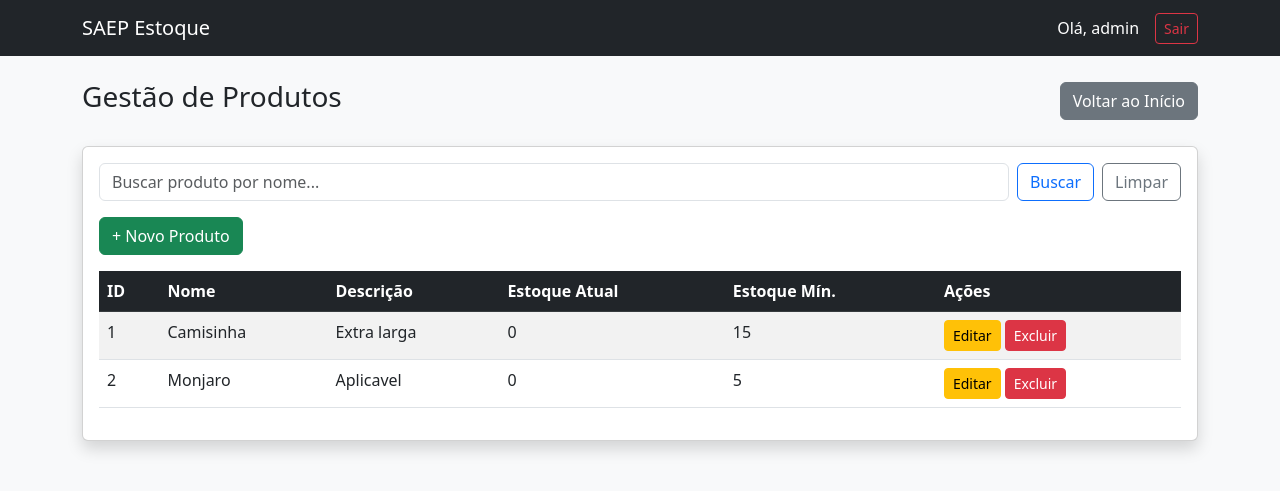
After one commit to Guiih25/Exemplo_SAEP, a Flask app: page /produtos in a window 1280 px wide. The commit adds this page. Shown: the top 491 px of the page. Run offline with Flask 3, Linux system fonts and the light colour scheme; a user stored in the database is signed in.

Commit message:
use com moderação

```diff
--- a/app.py
+++ b/app.py
@@ -53,5 +53,52 @@ def logout():
 def dashboard():
     return render_template('dashboard.html')
 
+@app.route('/produtos/salvar', methods=['POST'])
+@login_required
+def salvar_produto():
+    id_produto = request.form.get('id_produto')
+    nome = request.form.get('nome')
+    descricao = request.form.get('descricao')
+    estoque_minimo = request.form.get('estoque_minimo')
+
+    if not nome or not estoque_minimo:
+        flash('Erro: nome e estoque minimo são obrigatorio', 'danger')
+        return redirect(url_for('salvar_produto'))
+    try:
+
+        if id_produto:
+            produto = db_session.get(Produto, id_produto)
+            produto.nome = nome
+            produto.descricao = descricao
+            produto.estoque_minimo = estoque_minimo
+            flash('Produto atualizado com sucesso', 'success')
+
+        else:
+            novo_produto = Produto(
+                nome=nome,
+                descricao=descricao,
+                estoque_minimo=int(estoque_minimo),
+            )
+            db_session.add(novo_produto)
+            flash('Produto salvado com sucesso', 'success')
+            db_session.commit()
+            return redirect(url_for('dashboard'))
+
+    except Exception as e:
+        db_session.rollback()
+        flash('Erro', 'danger')
+
+@app.route('/produtos', methods=['GET', 'POST'])
+@login_required
+def gerenciar_produtos():
+    if request.method == 'POST':
+        termo_busca = request.form.get('busca')
+        busca = select(Produto).where(Produto.nome.like(f'%{termo_busca}%'))
+        busca_resultado = db_session.execute(busca).scalars().all()
+        return render_template('produtos.html', produtos=busca_resultado)
+    lista = select(Produto).order_by(Produto.nome.asc())
+    lista_resultado = db_session.execute(lista).scalars().all()
+    return render_template('produtos.html', produtos=lista_resultado)
+
 if __name__ == '__main__':
     app.run(debug=True, port=5006)
--- a/templates/dashboard.html
+++ b/templates/dashboard.html
@@ -8,7 +8,7 @@
         <div class="card shadow text-center p-4">
             <h4>Produtos😍</h4>
             <p>CAdasatre</p>
-            <a class=btn btn-primary mt-2" href="#">blablabla</a>
+            <a class=btn btn-primary mt-2 href="{{ url_for('gerenciar_produtos') }}">blablabla</a>
         </div>
     </div>
     <div class="row justify-content-center gap-4">
@@ -16,7 +16,7 @@
             <div class="card shadow text-center p-4">
                 <h4>Estoque😘</h4>
                 <p>Cadatre</p>
-                <a class=btn btn-primary mt-2" href="#">blablabla</a>
+                <a class=btn btn-primary mt-2 href="#">blablabla</a>
             </div>
         </div>
 
--- /dev/null
+++ b/templates/produtos.html
@@ -0,0 +1,117 @@
+{% extends 'base.html' %}
+
+{% block conteudo %}
+<div class="d-flex justify-content-between align-items-center mb-4">
+    <h3>Gestão de Produtos</h3>
+    <!-- Requisito 6.1.7: Retornar à tela principal -->
+    <a href="{{ url_for('dashboard') }}" class="btn btn-secondary">Voltar ao Início</a>
+</div>
+
+<div class="card shadow mb-4">
+    <div class="card-body">
+        <!-- Requisito 6.1.2: Campo de Busca -->
+        <form method="POST" action="{{ url_for('gerenciar_produtos') }}" class="d-flex mb-3">
+            <input type="text" name="busca" class="form-control me-2" placeholder="Buscar produto por nome..." value="{{ busca }}">
+            <button class="btn btn-outline-primary" type="submit">Buscar</button>
+            <a href="{{ url_for('gerenciar_produtos') }}" class="btn btn-outline-secondary ms-2">Limpar</a>
+        </form>
+
+        <!-- Requisito 6.1.3: Botão Adicionar -->
+        <button type="button" class="btn btn-success mb-3" data-bs-toggle="modal" data-bs-target="#modalProduto">
+            + Novo Produto
+        </button>
+
+        <!-- Requisito 6.1.1: Listagem -->
+        <table class="table table-striped table-hover">
+            <thead class="table-dark">
+                <tr>
+                    <th>ID</th>
+                    <th>Nome</th>
+                    <th>Descrição</th>
+                    <th>Estoque Atual</th>
+                    <th>Estoque Mín.</th>
+                    <th>Ações</th>
+                </tr>
+            </thead>
+            <tbody>
+                {% for p in produtos %}
+                <tr>
+                    <td>{{ p.id }}</td>
+                    <td>{{ p.nome }}</td>
+                    <td>{{ p.descricao }}</td>
+                    <td>{{ p.estoque_atual }}</td>
+                    <td>{{ p.estoque_minimo }}</td>
+                    <td>
+                        <!-- Botão Editar (Abre Modal preenchido) -->
+                        <button class="btn btn-sm btn-warning" data-bs-toggle="modal" data-bs-target="#modalProduto{{ p.id }}">Editar</button>
+
+                        <!-- Requisito 6.1.5: Botão Excluir (Formulário inline) -->
+                        <form method="POST" action="#" class="d-inline">
+                            <button type="submit" class="btn btn-sm btn-danger" onclick="return confirm('Certeza que deseja excluir?')">Excluir</button>
+                        </form>
+                    </td>
+                </tr>
+
+                <!-- Modal de Edição (Específico para este Produto) -->
+                <div class="modal fade" id="modalProduto{{ p.id }}" tabindex="-1">
+                    <div class="modal-dialog">
+                        <div class="modal-content">
+                            <form method="POST" action="{{ url_for('salvar_produto') }}">
+                                <div class="modal-header"><h5 class="modal-title">Editar Produto</h5></div>
+                                <div class="modal-body">
+                                    <input type="hidden" name="id" value="{{ p.id }}">
+                                    <div class="mb-3">
+                                        <label>Nome</label>
+                                        <input type="text" class="form-control" name="nome" value="{{ p.nome }}" required>
+                                    </div>
+                                    <div class="mb-3">
+                                        <label>Descrição</label>
+                                        <input type="text" class="form-control" name="descricao" value="{{ p.descricao }}">
+                                    </div>
+                                    <div class="mb-3">
+                                        <label>Estoque Mínimo</label>
+                                        <input type="number" class="form-control" name="estoque_minimo" value="{{ p.estoque_minimo }}" required>
+                                    </div>
+                                </div>
+                                <div class="modal-footer">
+                                    <button type="submit" class="btn btn-primary">Salvar Alterações</button>
+                                </div>
+                            </form>
+                        </div>
+                    </div>
+                </div>
+                {% endfor %}
+            </tbody>
+        </table>
+    </div>
+</div>
+
+<!-- Modal para NOVO Produto -->
+<div class="modal fade" id="modalProduto" tabindex="-1">
+    <div class="modal-dialog">
+        <div class="modal-content">
+            <form method="POST" action="{{ url_for('salvar_produto') }}">
+                <div class="modal-header"><h5 class="modal-title">Cadastrar Novo Produto</h5></div>
+                <div class="modal-body">
+                    <div class="mb-3">
+                        <label>Nome</label>
+                        <!-- Requisito 6.1.6: required impede o envio vazio pelo HTML5 -->
+                        <input type="text" class="form-control" name="nome" required>
+                    </div>
+                    <div class="mb-3">
+                        <label>Descrição</label>
+                        <input type="text" class="form-control" name="descricao">
+                    </div>
+                    <div class="mb-3">
+                        <label>Estoque Mínimo</label>
+                        <input type="number" class="form-control" name="estoque_minimo" value="5" required>
+                    </div>
+                </div>
+                <div class="modal-footer">
+                    <button type="submit" class="btn btn-success">Salvar Produto</button>
+                </div>
+            </form>
+        </div>
+    </div>
+</div>
+{% endblock %}
```
Also changed, not shown: banco.db.
